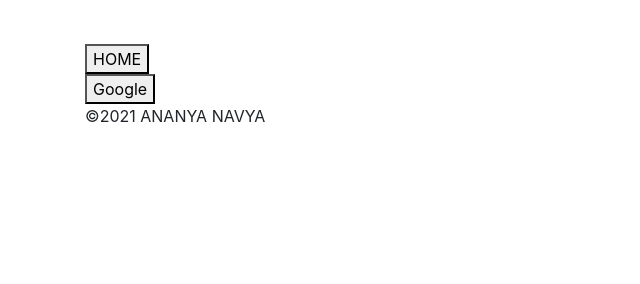
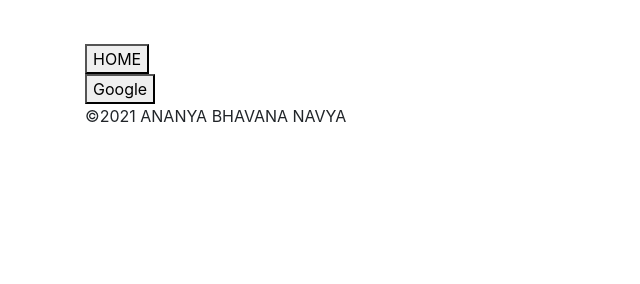
Before and after one commit to ananya-menon/DIABETES, a Flask app: template templates/home.html in a window 1280 px wide. Shown: the part 516-800 px from the top of the page, without its empty margins (0-640 px from the left). Run offline with Flask 2, Linux system fonts and the light colour scheme; the template is opened without the code that fills it: most values are stand-ins (such as "Sample title", 1, 10 or a date in 2020); parts of the project's set-up code (start-up, migrations or seed data) failed here and were passed over; some libraries are stand-ins or nearby versions.

Commit message:
Update home.html

```diff
--- a/templates/home.html
+++ b/templates/home.html
@@ -82,7 +82,7 @@
 
 
 
-        <p>©2021 ANANYA NAVYA</p>
+        <p>©2021 ANANYA BHAVANA NAVYA</p>
 
 
     </div>
```
